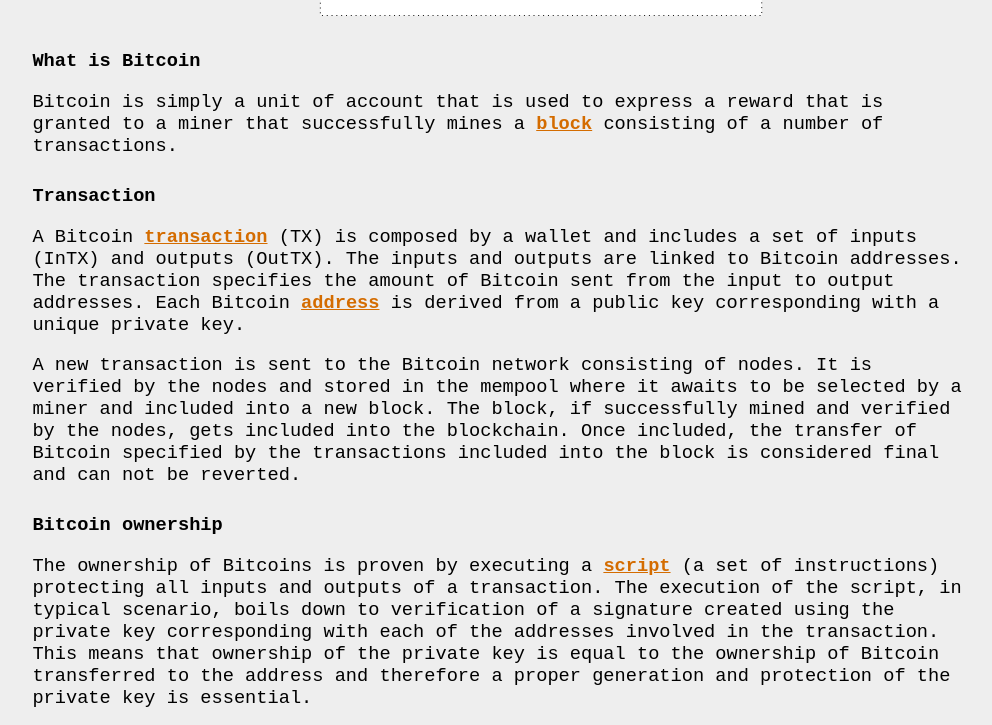
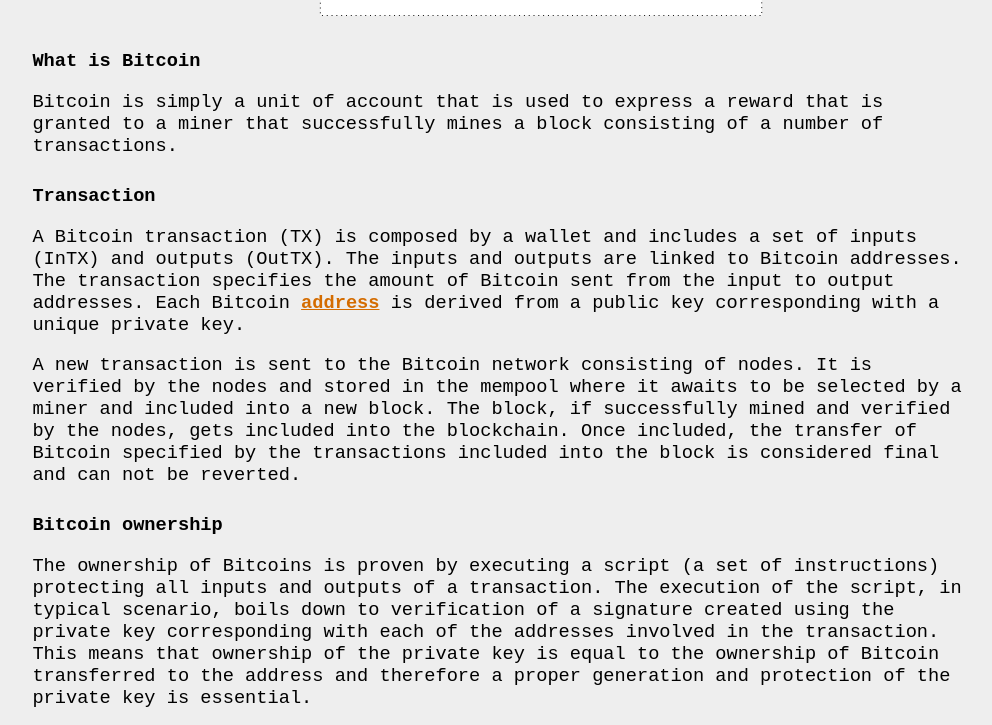
Before and after one commit to bitcoindepicted/bitcoindepicted.github.io, a plain HTML site: page index.html in a window 1280 px wide. Shown: the part 1250-1975 px from the top of the page, without its empty margins (140-1132 px from the left). Drawn offline with Linux system fonts and the light colour scheme.

Commit message:
Editorial

```diff
--- a/index.html
+++ b/index.html
@@ -36,16 +36,16 @@
 
 		<h3>What is Bitcoin</h3>
 
-		<p>Bitcoin is simply a unit of account that is used to express a reward that is granted to a miner that successfully mines a <a href="./block/index.html">block</a> consisting of a number of transactions.</p>
+		<p>Bitcoin is simply a unit of account that is used to express a reward that is granted to a miner that successfully mines a block consisting of a number of transactions.</p>
 
 		<h3>Transaction</h3>
 
-		<p>A Bitcoin <a href="./transaction/index.html">transaction</a> (TX) is composed by a wallet and includes a set of inputs (InTX) and outputs (OutTX). The inputs and outputs are linked to Bitcoin addresses. The transaction specifies the amount of Bitcoin sent from the input to output addresses. Each Bitcoin <a href="address/index.html">address</a> is derived from a public key corresponding with a unique private key.</p>
+		<p>A Bitcoin transaction (TX) is composed by a wallet and includes a set of inputs (InTX) and outputs (OutTX). The inputs and outputs are linked to Bitcoin addresses. The transaction specifies the amount of Bitcoin sent from the input to output addresses. Each Bitcoin <a href="address/index.html">address</a> is derived from a public key corresponding with a unique private key.</p>
 		<p>A new transaction is sent to the Bitcoin network consisting of nodes. It is verified by the nodes and stored in the mempool where it awaits to be selected by a miner and included into a new block. The block, if successfully mined and verified by the nodes, gets included into the blockchain. Once included, the transfer of Bitcoin specified by the transactions included into the block  is considered final and can not be reverted.</p>
 
 		<h3>Bitcoin ownership</h3>
 
-		<p>The ownership of Bitcoins is proven by executing a <a href="./scrip/index.html">script</a> (a set of instructions) protecting all inputs and outputs of a transaction. The execution of the script, in typical scenario, boils down to verification of a signature created using the private key corresponding with each of the addresses involved in the transaction. This means that ownership of the private key is equal to the ownership of Bitcoin transferred to the address and therefore a proper generation and protection of the private key is essential.</p>
+		<p>The ownership of Bitcoins is proven by executing a script (a set of instructions) protecting all inputs and outputs of a transaction. The execution of the script, in typical scenario, boils down to verification of a signature created using the private key corresponding with each of the addresses involved in the transaction. This means that ownership of the private key is equal to the ownership of Bitcoin transferred to the address and therefore a proper generation and protection of the private key is essential.</p>
 	</div>
 	<div class="footer">
 		<p><a rel="license" href="http://creativecommons.org/licenses/by-nc-sa/4.0/"><img alt="Creative Commons License" style="border-width:0" src="https://i.creativecommons.org/l/by-nc-sa/4.0/80x15.png" /></a></p>
```
